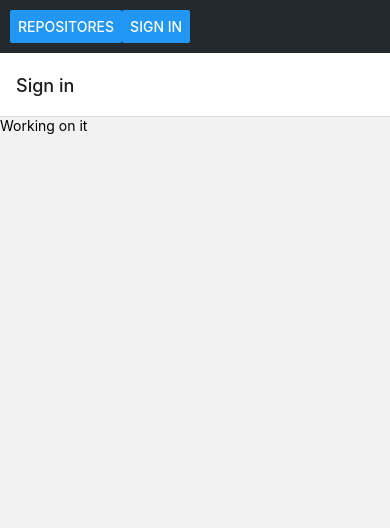
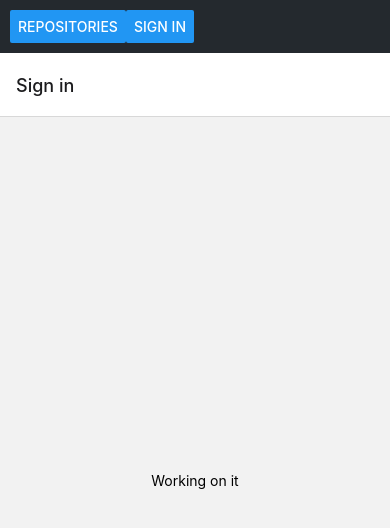
Before and after one commit to alejandropascuale/Rate-Repository-App, a React Native app: screen / in a window 390 px wide. Shown: the top 528 px of the page. Built offline with nearby package versions, Linux system fonts and the light colour scheme.

Commit message:
minor changes in AppBar and Signin

```diff
--- a/src/components/AppBar.jsx
+++ b/src/components/AppBar.jsx
@@ -8,13 +8,13 @@ export default function AppBar({ navigation }) {
     <View style={styles.container}>
         <Button
             fontWeight='bold' style={styles.text}
-            title="Repositores"
+            title="Repositories"
             onPress={() => navigation.navigate('Repositories')}
         />
         <Button
             fontWeight='bold' style={styles.text}
             title="Sign in"
-            onPress={() => navigation.navigate('Signin')}
+            onPress={() => navigation.navigate('Sign in')}
         />
     </View>
   )
--- a/src/components/Signin.jsx
+++ b/src/components/Signin.jsx
@@ -3,7 +3,7 @@ import { Text, View } from 'react-native'
 
 export default function Signin() {
   return (
-    <View>
+    <View style={{ justifyContent: 'center', alignItems: 'center', flex: 1 }}>
         <Text>Working on it</Text>
     </View>
   )
```
